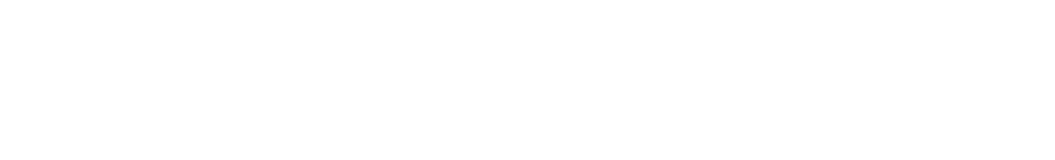
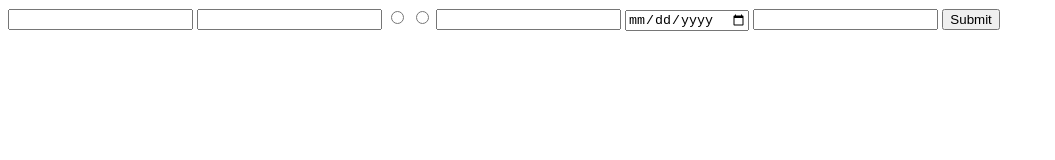
Before and after one commit to acciojob/car-insurance-form-GusainMansi, a website: page main.html in a window 1280 px wide. Shown: the whole page, without its empty margins (0-1055 px from the left). Drawn offline with Linux system fonts and the light colour scheme.

Commit message:
created a submission

```diff
--- a/main.html
+++ b/main.html
@@ -7,7 +7,16 @@
 </head>
 
 <body>
-	<!-- the entire body must be written by student -->
+	<form action="/submit" method="post">
+	<input type="text" id="name" required>
+	<input type="email" id="email" required>
+	<input type="radio" name="gender" value="male" required>
+	<input type="radio" name="gender" value="female" required>
+	<input type="number" id="carage" required>
+	<input type="date" id="dop" required>
+	<input type="password" id="password" required>
+	<input type="submit">
+	</form>
     <script type="text/javascript" src="./script.js">
 </script>
 
```
